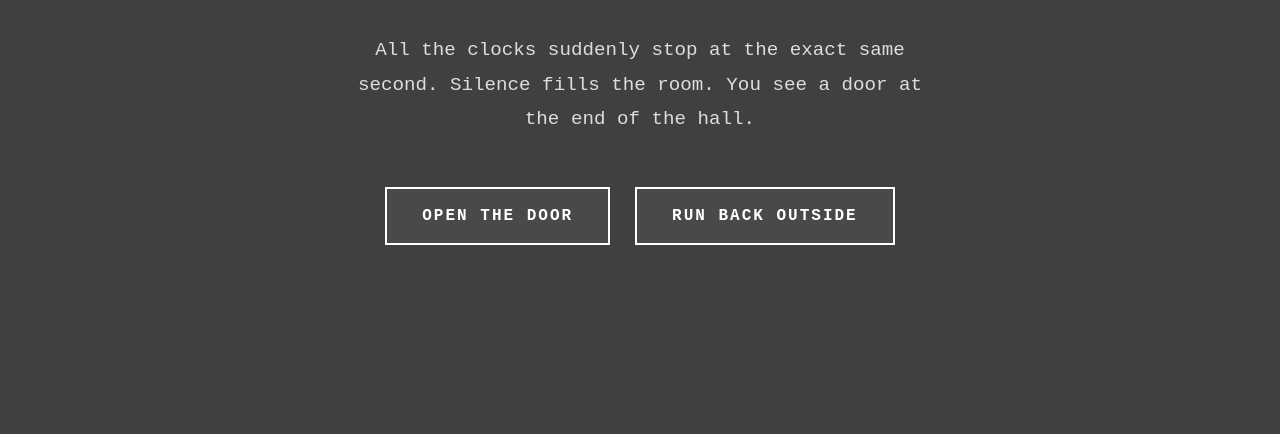
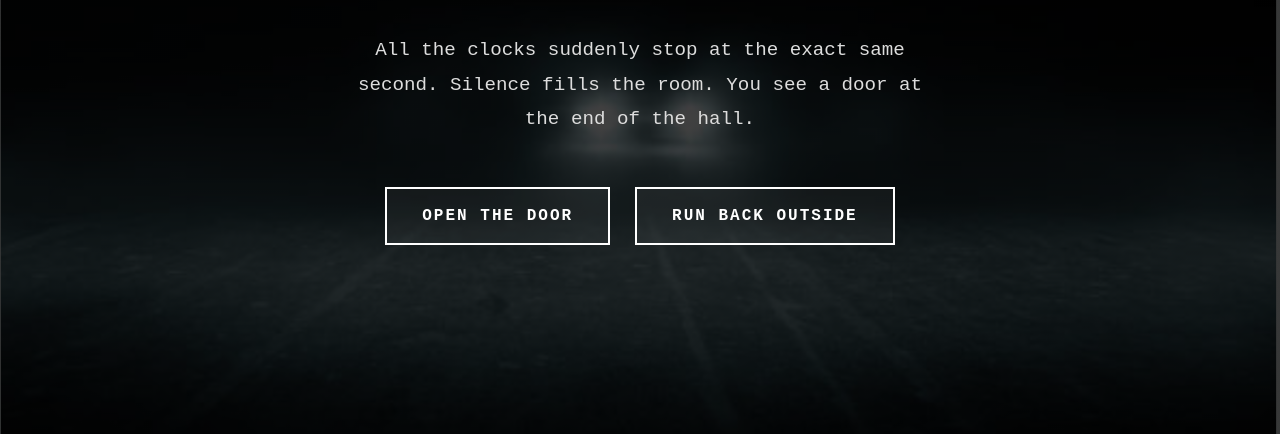
Before and after one commit to mrrufat/medpl150, a plain HTML site: page clocks.html in a window 1280 px wide. Shown: the part 366-800 px from the top of the page. Drawn offline with Linux system fonts and the light colour scheme.

Commit message:
Update clocks.html

```diff
--- a/clocks.html
+++ b/clocks.html
@@ -4,7 +4,7 @@
     <title>Clock Room </title>
     <style>
          body {
-            background-image: linear-gradient(rgba(0, 0, 0, 0.75), rgba(0, 0, 0, 0.75)), url('car.jpeg');
+            background-image: linear-gradient(rgba(0, 0, 0, 0.75), rgba(0, 0, 0, 0.75)), url('Images/car.jpeg');
             background-size: cover;
             background-attachment: fixed;
             background-position: center;
```
